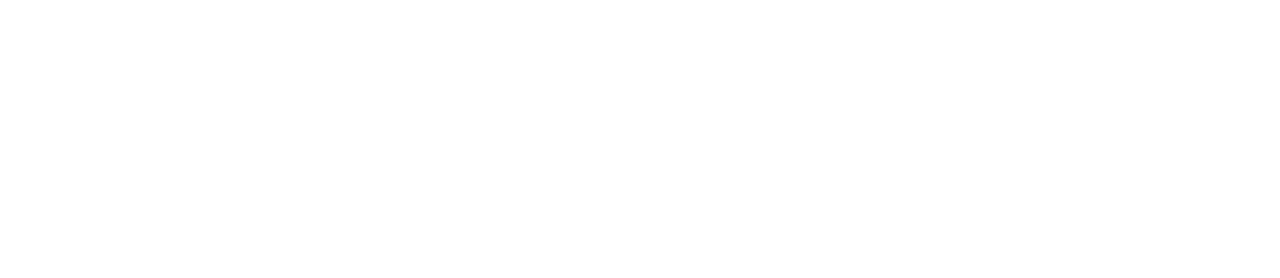
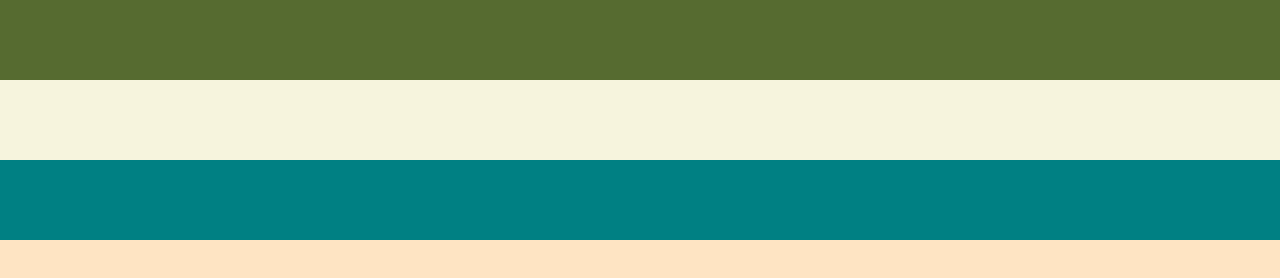
Before and after one commit to abdullahelsayed01093/portfolio, a plain HTML site: page index.html in a window 1280 px wide. Drawn offline with Linux system fonts and the light colour scheme.

Commit message:
main section

```diff
--- a/index.html
+++ b/index.html
@@ -7,6 +7,16 @@
     <link rel="stylesheet" href="style.css">
 </head>
 <body>
+   <div id="big-box">
+    <header id="hd">
 
+    </header>
+    <main id="mm">
+
+    </main>
+    <footer id="ft">
+
+    </footer>
+   </div>
 </body>
 </html>
--- a/style.css
+++ b/style.css
@@ -0,0 +1,29 @@
+* {
+padding: 0px;
+margin: 0px;
+}
+
+#big-box {
+    width: 100vw;
+    height: 100vh;
+    background-color: bisque;
+}
+
+#hd {
+    width: 100vw;
+    height: 10vh;
+    background-color: darkolivegreen;
+
+}
+#mm {
+    width: 100vw;
+    height: 10vh;
+    background-color: beige;
+
+}
+#ft {
+    width: 100vw;
+    height: 10vh;
+    background-color: teal;
+
+}
```
